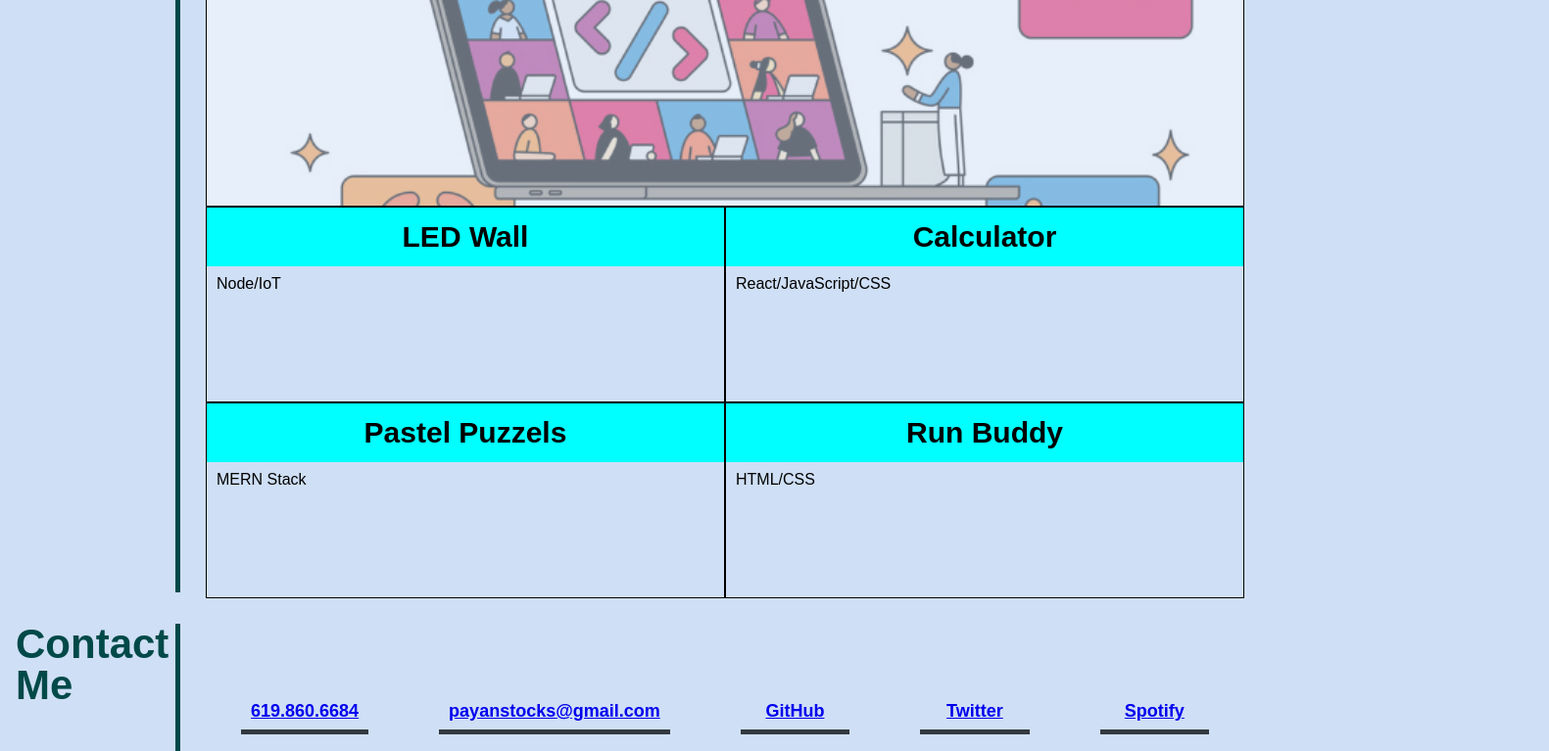
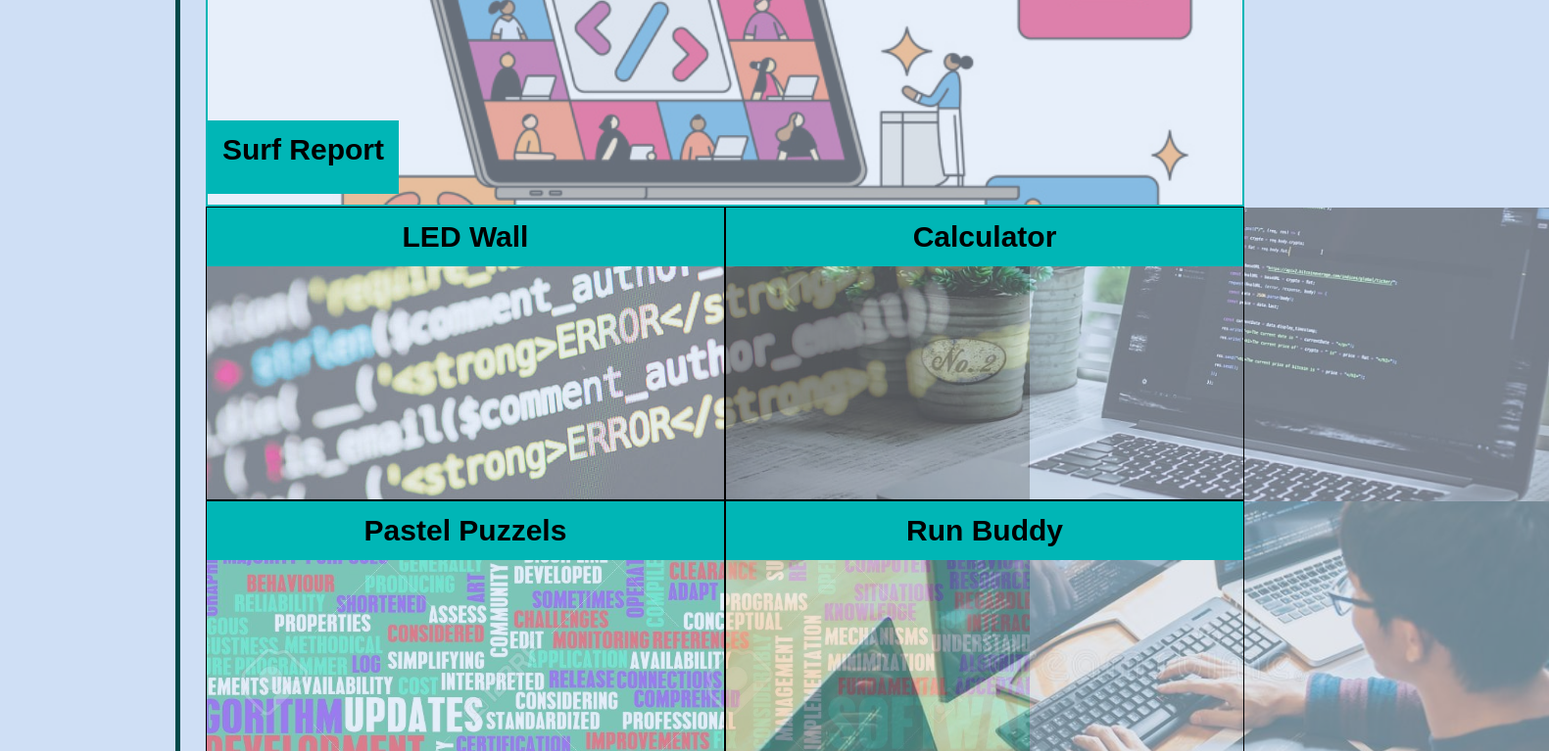
Before and after one commit to ChrisPayan/Portfolio, a plain HTML site: page index.html in a window 1280 px wide. Shown: the part 780-1547 px from the top of the page at 98% size, 1581 px wide, since content can reach past the window. Drawn offline with Linux system fonts and the light colour scheme.

Commit message:
More detailing

```diff
--- a/assest/css/styles.css
+++ b/assest/css/styles.css
@@ -1,7 +1,7 @@
 :root {
 --dark: #33393f;
 --darkblue:  rgb(1, 73, 73);
---light: cyan;
+--light: rgb(0, 182, 182);
 
 }
 
@@ -64,9 +64,6 @@ p {
     padding: 10px;
 }
 
-
-
-
 nav li {
     /* display: flex; */
     font-family: sans-serif;
@@ -119,6 +116,15 @@ footer li{
     opacity: 0.5;
     z-index: -1;
 }
+
+.imageSmall {
+    position:absolute;
+    object-fit: cover;
+    width: 52.5rem;
+    height: 300px;
+    opacity: 0.5;
+    z-index: -1;
+}
 .row {
     display: flex;
 }
@@ -141,26 +147,28 @@ footer li{
 }
 
 .mainBox {
-    position:relative;
+    position: relative;
     display: flex;
     width: 100%;
     height: 300px;
-    border: 1px solid black;
+    border: 2px solid var(--light);
 }
-.mainBox p {
+.mainText + p {
+    height: 32px;
+    margin: 15.5em 0 0 0;
     position: relative;
-    background-color: white;
+    background-color: var(--light);
 }
 
 .mainText {
-    height: 75px;
-    margin: 10px
+    height: 2.5em;
+    margin: 7em 0 0 0;
 
 }
 
 .smallBox {
     width: 50%;
-    height: 200px;
+    height: 300px;
     border: 1px solid black;
 }
 .content {
--- a/index.html
+++ b/index.html
@@ -50,27 +50,28 @@
                   <div class="mainBox">
                     <div><img class="image-box" src="./assest/codingImageTwo.jpg"></div>
                     <h4 class="mainText">Surf Report</h4>
-                    <p class="mainText">MERN Stack</p>
+
                   </div>
                 </div>
                 <div class="content-row">
                   <div class="smallBox">
+                    <div><img class="imageSmall" src="./assest/codingImageOne.jpg"></div>
                     <h4>LED Wall</h4>
-                    <p>Node/IoT</p>
                   </div>
                   <div class="smallBox">
+                    <div><img class="imageSmall" src="./assest/codingImageThree.jpg"></div>
                     <h4>Calculator</h4>
-                    <p>React/JavaScript/CSS</p>
                   </div>
                 </div>
                 <div class="content-row">
                   <div class="smallBox">
-                    <h4>Pastel Puzzels</h4>
-                    <p>MERN Stack</p>
+                     <div><img class="imageSmall" src="./assest/codingImageFive.jpg"></div>
+                     <h4>Pastel Puzzels</h4>
+
                   </div>
                   <div class="smallBox">
+                    <div><img class="imageSmall" src="./assest/codingImageFour.jpg"></div>
                     <h4>Run Buddy</h4>
-                    <p>HTML/CSS</p>
                   </div>
                 </div>
             </div>
```
